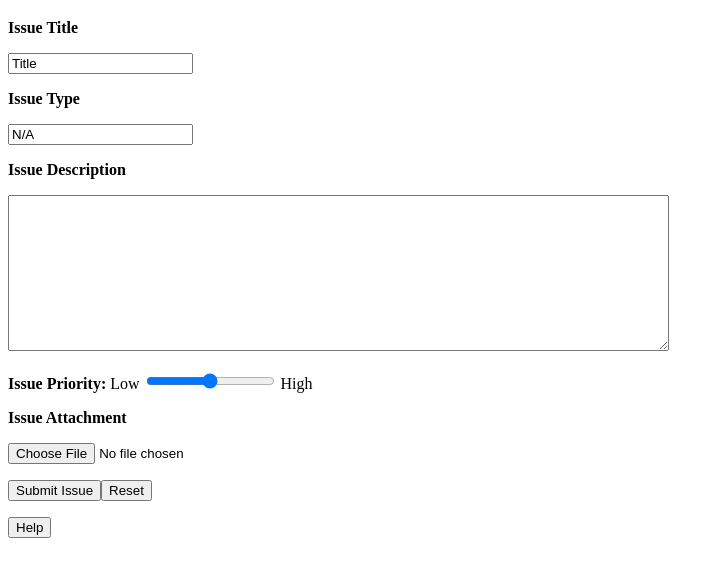
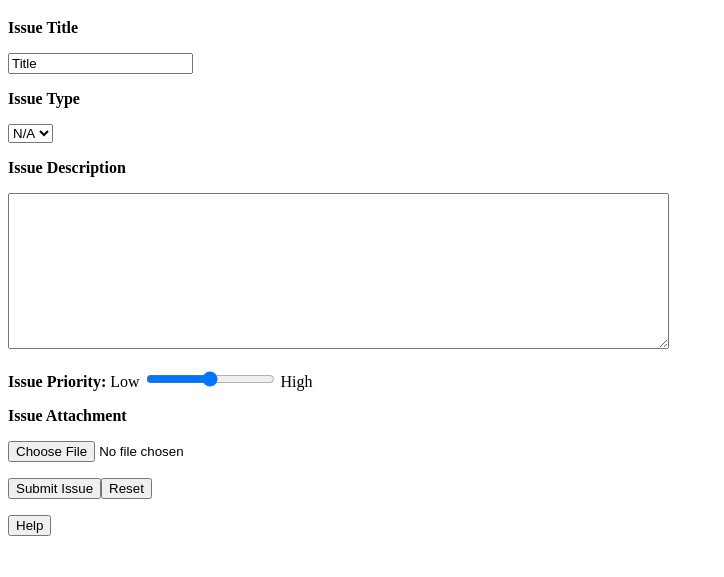
Before and after one commit to wenshuoli/cse134, a plain HTML site: page NameTBD_Add_Issue.html in a window 1280 px wide. Shown: the part 61-638 px from the top of the page, without its empty margins (0-724 px from the left). Drawn offline with Linux system fonts and the light colour scheme.

Commit message:
Validated Login and Add Issue page

```diff
--- a/NameTBD_Add_Issue.html
+++ b/NameTBD_Add_Issue.html
@@ -1,8 +1,10 @@
 <!DOCTYPE html>
-<html lang="en-US">
+<html lang="en">
 
 <head>
+    <meta charset="UTF-8">
     <title>NameTBD Add Issue</title>
+    <link rel="stylesheet" type="text/css" href="default.css">
 </head>
 
 <body>
@@ -12,7 +14,13 @@
             <p><label><strong>Issue Title</strong></label></p>
             <p><input type="text" name="title" value="Title"></p>
             <p><label><strong>Issue Type</strong></label></p>
-        <p><input type="text" name="type" value="N/A"></p>
+            <p><select>
+                <option value="N/A">N/A</option>
+                <option value="A">A</option>
+                <option value="B">B</option>
+                <option value="C">C</option>
+                <option value="D">D</option>
+            </select></p>
             <p><label><strong>Issue Description</strong></label></p>
             <p><textarea rows=10 cols=80 name="description"></textarea></p>
             <p>
```
Also changed, not shown: NameTBD_Login.html (+7 -2 lines), NameTBD_Issues_List.html (renamed from details.html). Lines whose indentation alone changed are shown as unchanged.
